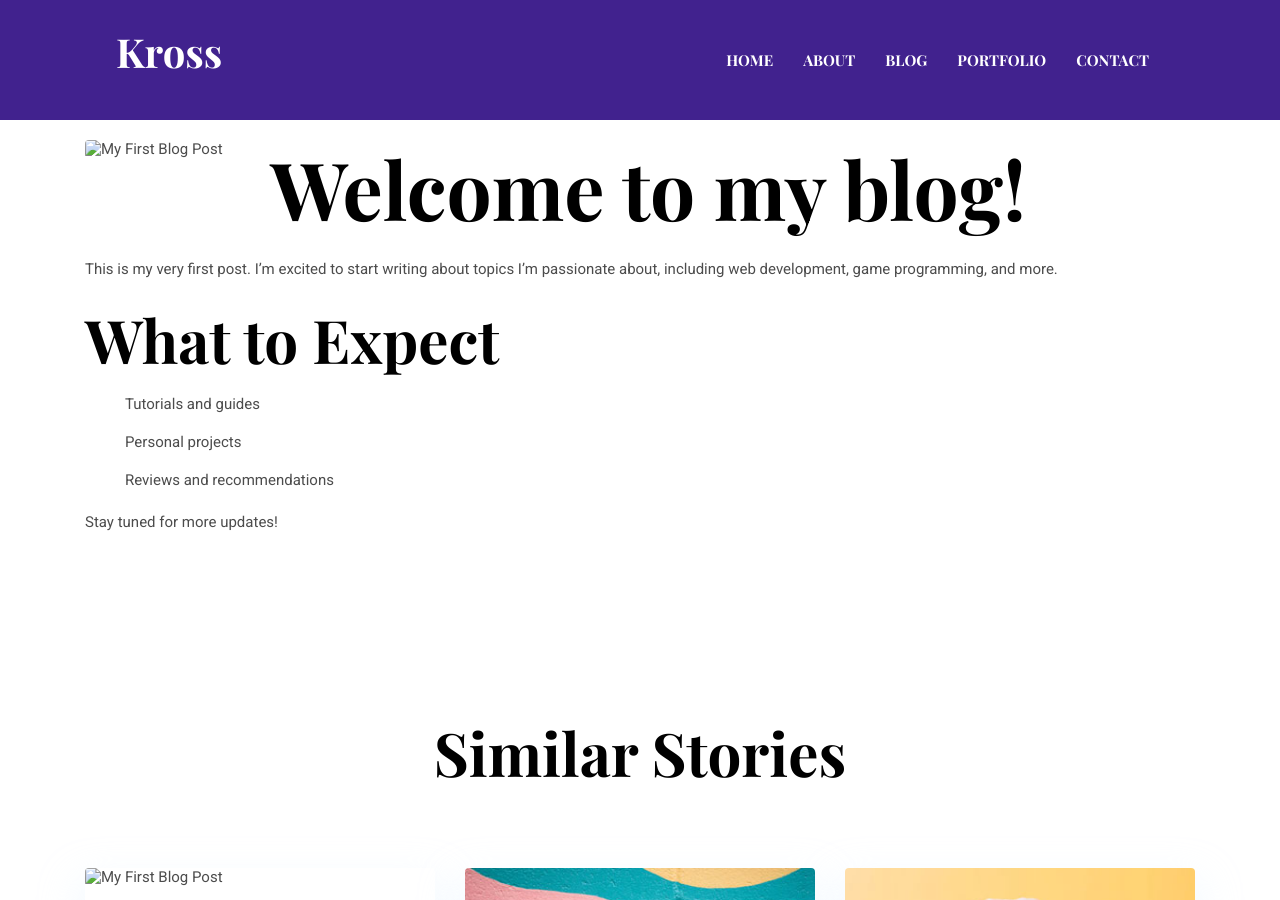
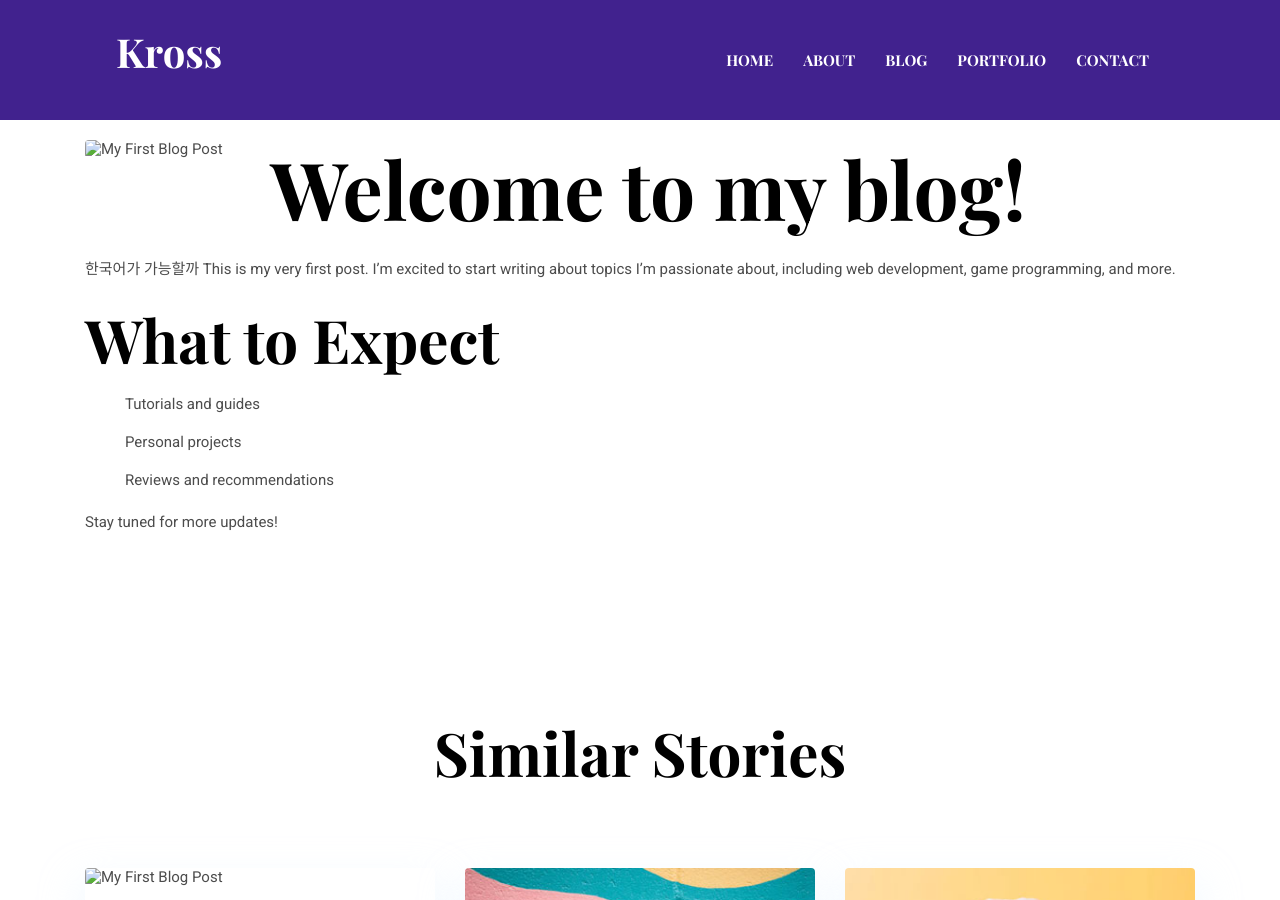
Before and after one commit to Cat-Yubi/Cat-Yubi.github.io, a Jekyll site: the page built from _posts/2024-12-31-first-blog-post.markdown, in a window 1280 px wide and 900 px high, scrolled down 583 px. Built offline with Jekyll 4.4.1, drawn with Linux system fonts in a browser that asks for light colours.

Commit message:
update 2024-12-31-first-blog-post.markdown

```diff
--- a/_posts/2024-12-31-first-blog-post.markdown
+++ b/_posts/2024-12-31-first-blog-post.markdown
@@ -8,6 +8,7 @@ tags: [introduction, first-post]
 
 # Welcome to my blog!
 
+한국어가 가능할까
 This is my very first post. I'm excited to start writing about topics I'm passionate about, including web development, game programming, and more.
 
 ## What to Expect
```
